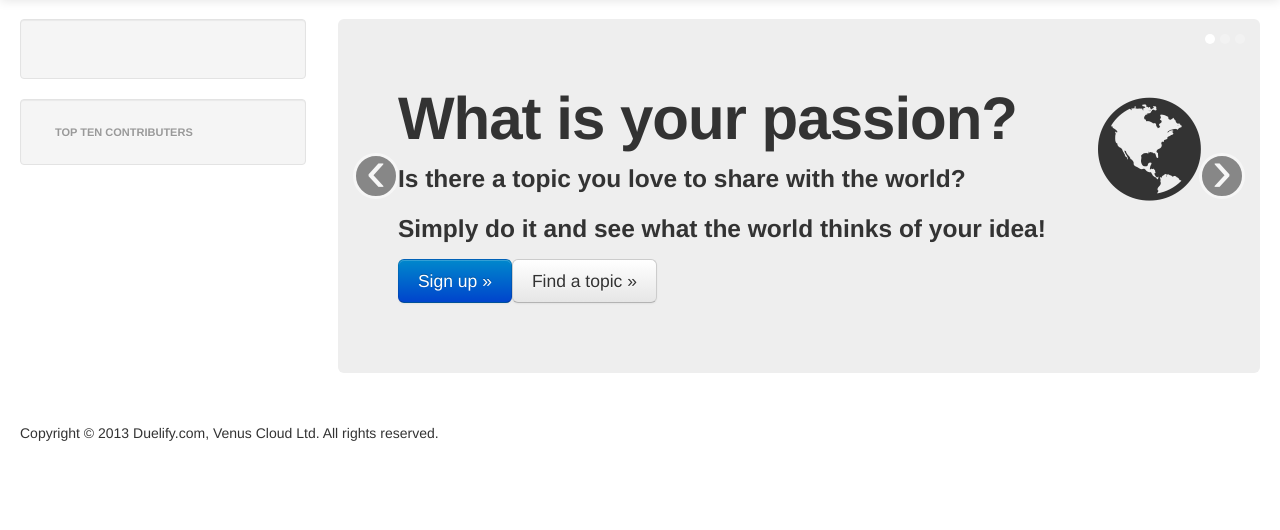
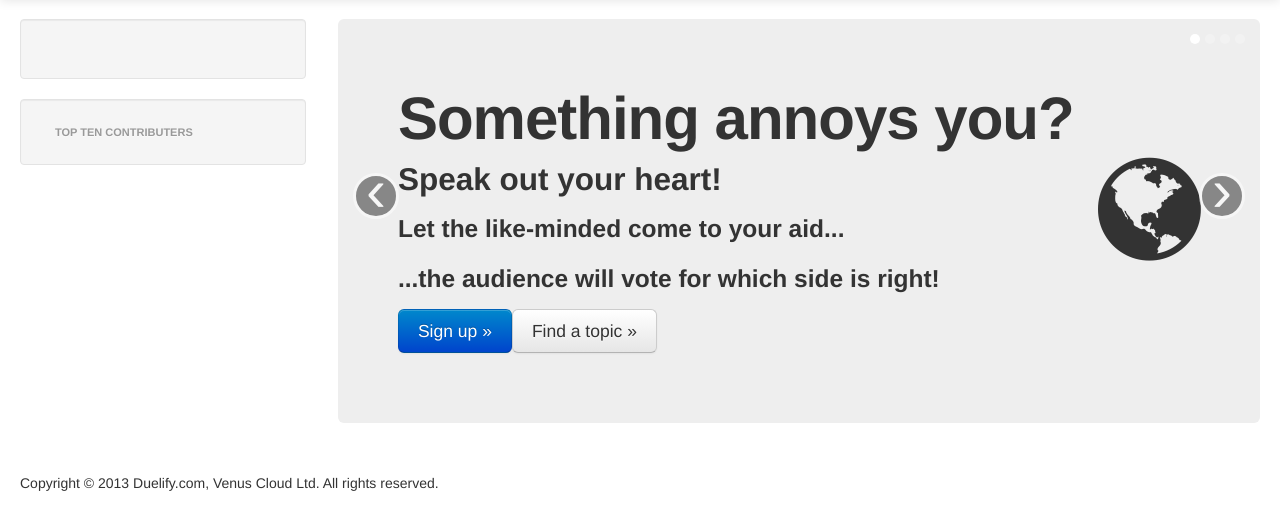
Before and after one commit to houmie/duelify, a Django app: page / in a window 1280 px wide. Shown: the part 41-571 px from the top of the page. Run offline with Django 3.2, Linux system fonts and the light colour scheme; data that the repository does not hold is empty; some libraries are stand-ins or nearby versions.

Commit message:
reworded main page

```diff
--- a/templates/main.html
+++ b/templates/main.html
@@ -7,16 +7,18 @@
 	<ol class="carousel-indicators">
 		<li data-target="#myCarousel" data-slide-to="0" class="active"></li>
 		<li data-target="#myCarousel" data-slide-to="1"></li>
+		<li data-target="#myCarousel" data-slide-to="2"></li>
 		<li data-target="#myCarousel" data-slide-to="3"></li>
 
 	</ol>
 	<!-- Carousel items -->
 	<div class="carousel-inner">
-		<div class="active item">
+		<div class="item active">
 			<div class="hero-unit">
-			    <h1>{% trans 'What is your passion?'  %} <i class="icon-globe icon-2x pull-right"> </i></h1>
-			    <h3>{% trans 'Is there a topic you love to share with the world?' %}</h3>
-				<h3>{% trans 'Simply do it and see what the world thinks of your idea!' %}</h3>
+			    <h1>{% trans 'Something annoys you?'  %} <i class="icon-globe icon-2x pull-right"> </i></h1>
+			    <h2>{% trans 'Speak out your heart!' %}</h2>
+			    <h3>{% trans 'Let the like-minded come to your aid...' %}</h3>
+				<h3>{% trans '...the audience will vote for which side is right!' %}</h3>
 			    {% if user.is_authenticated %}
 			    	<p class="padding_by_10"><a href="/topics/add/" class="btn btn-success btn-large">{% trans 'Start a topic' %} &raquo;</a><a href="topics/search/" class="btn btn-large margin_to_left">{% trans 'Find a topic' %} &raquo;</a></p>
 			    {% else %}
@@ -26,21 +28,9 @@
 		</div>
 		<div class="item">
 			<div class="hero-unit">
-			    <h1>{% trans 'Duel your friends &amp; foes'  %} <i class="icon-tint icon-2x pull-right"> </i></h1>
-			    <h3>{% trans 'Is there a topic you love to discuss with a friend or foe?' %}</h3>
-				<h3>{% trans 'Duel them and let the audience vote for who is right!' %}</h3>
-			    {% if user.is_authenticated %}
-			    	<p class="padding_by_10"><a href="/topics/add/" class="btn btn-success btn-large">{% trans 'Start a topic' %} &raquo;</a><a href="topics/search/" class="btn btn-large margin_to_left">{% trans 'Find a topic' %} &raquo;</a></p>
-			    {% else %}
-			    	<p class="padding_by_10"><a href="/register/" class="btn btn-primary btn-large">{% trans 'Sign up' %} &raquo;</a><a href="topics/search/" class="btn btn-large margin_to_left">{% trans 'Find a topic' %} &raquo;</a></p>
-			    {% endif %}
-			</div>
-		</div>
-		<div class="item">
-			<div class="hero-unit">
-			    <h1>{% trans "Collect points when 'liked'"  %} <i class="icon-trophy icon-2x pull-right"> </i></h1>
-			    <h3>{% trans 'Gain honor badges and achievements.' %}</h3>
-				<h3>{% trans 'Experience a new platform to exchange ideas.' %}</h3>
+			    <h1>{% trans 'Endless discussions?'  %} <i class="icon-tint icon-2x pull-right"> </i></h1>
+			    <h2>{% trans 'Duel your friend or foe into a public discussion!'  %}</h2>
+				<h3>{% trans '...let the audience vote for who is right!' %}</h3>
 			    {% if user.is_authenticated %}
 			    	<p class="padding_by_10"><a href="/topics/add/" class="btn btn-success btn-large">{% trans 'Start a topic' %} &raquo;</a><a href="topics/search/" class="btn btn-large margin_to_left">{% trans 'Find a topic' %} &raquo;</a></p>
 			    {% else %}
```
